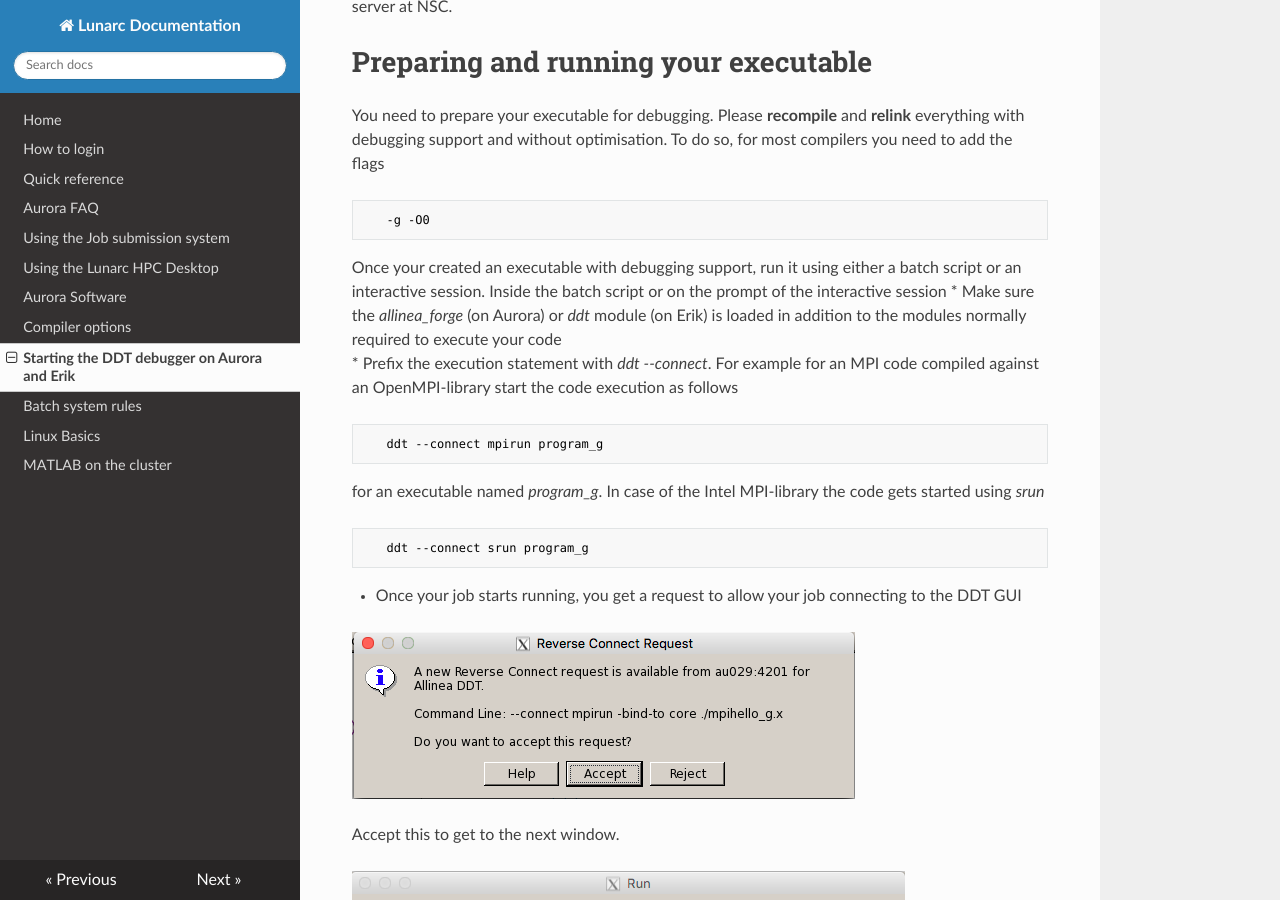
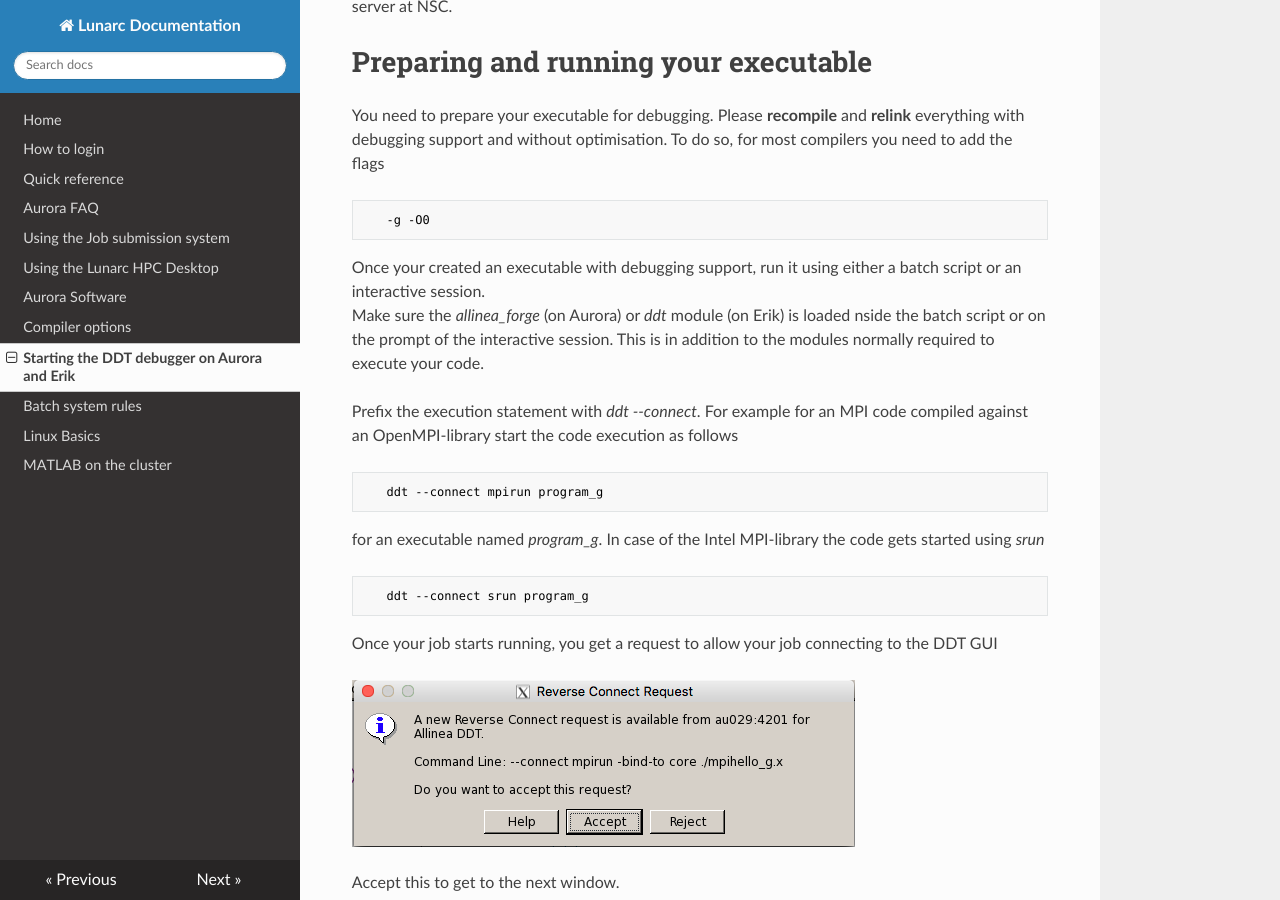
Before and after one commit to lunarc/lunarc_docs, an MkDocs documentation site: the page built from docs/ddt_debugger.md, in a window 1280 px wide and 900 px high, scrolled down 1862 px. Built offline with MkDocs 1.6.1, drawn with Linux system fonts in a browser that asks for light colours; nearby versions of some CDN libraries; old or Windows-style settings are respelled for this version of MkDocs.

Commit message:
Formatting

````diff
--- a/docs/ddt_debugger.md
+++ b/docs/ddt_debugger.md
@@ -53,9 +53,10 @@ You need to prepare your executable for debugging.  Please **recompile** and **r
 ```bash
    -g -O0
 ```
-Once your created an executable with debugging support, run it using either a batch script or an interactive session.  Inside the batch script or on the prompt of the interactive session
-* Make sure the *allinea_forge* (on Aurora) or *ddt* module (on Erik) is loaded in addition to the modules normally required to execute your code
-* Prefix the execution statement with *ddt --connect*.  For example for an MPI code compiled against an OpenMPI-library start the code execution as follows
+Once your created an executable with debugging support, run it using either a batch script or an interactive session.
+Make sure the *allinea_forge* (on Aurora) or *ddt* module (on Erik) is loaded nside the batch script or on the prompt of the interactive session.  This is in addition to the modules normally required to execute your code.
+
+Prefix the execution statement with *ddt --connect*.  For example for an MPI code compiled against an OpenMPI-library start the code execution as follows
 ```bash
    ddt --connect mpirun program_g
 ```
@@ -63,7 +64,7 @@ for an executable named *program_g*.  In case of the Intel MPI-library the code
 ```bash
    ddt --connect srun program_g
 ```
-* Once your job starts running, you get a request to allow your job connecting to the DDT GUI
+Once your job starts running, you get a request to allow your job connecting to the DDT GUI
 
 ![Reverse connect request](images/ddtReverseConnectRequest.png "reverse connect request")
 
````
